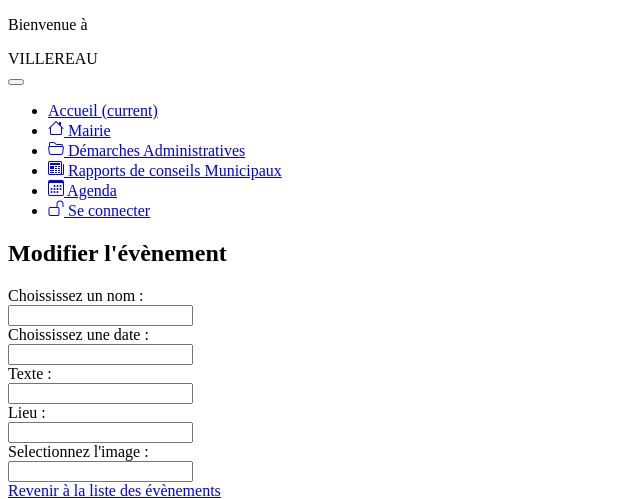
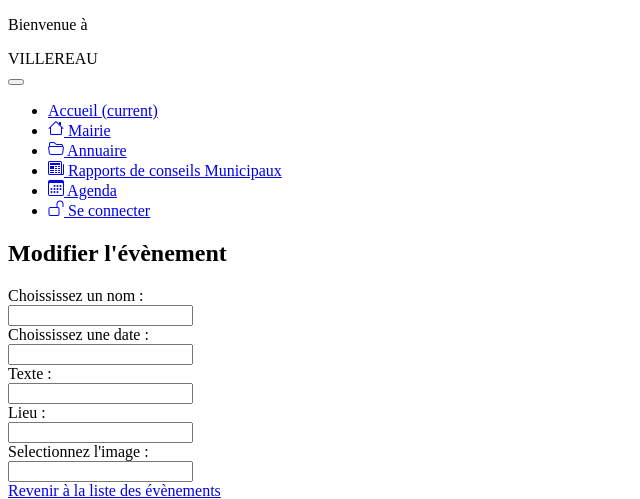
Before and after one commit to mayard689/Villereau, a Symfony app: template templates/event/edit.html.twig in a window 1280 px wide. Shown: the top 499 px of the page, without its empty margins (0-640 px from the left). Run offline with Twig, Linux system fonts and the light colour scheme; the template is opened without the code that fills it, so the values that code supplies are empty; form fields are guessed from the names that the template uses; some libraries are stand-ins or nearby versions.

Commit message:
update navbar to show the contact list (vcard) instead of 'administrative tasks'

```diff
--- a/templates/_navbar.html.twig
+++ b/templates/_navbar.html.twig
@@ -18,11 +18,11 @@
                 </a>
             </li>
             <li class="nav-item">
-                <a class="nav-link" href="#">
+                <a class="nav-link" href="{{ path('vcard_index') }}">
                     <svg width="1em" height="1em" viewBox="0 0 16 16" class="bi bi-folder2-open" fill="currentColor" xmlns="http://www.w3.org/2000/svg">
                         <path fill-rule="evenodd" d="M1 3.5A1.5 1.5 0 0 1 2.5 2h2.764c.958 0 1.76.56 2.311 1.184C7.985 3.648 8.48 4 9 4h4.5A1.5 1.5 0 0 1 15 5.5v.64c.57.265.94.876.856 1.546l-.64 5.124A2.5 2.5 0 0 1 12.733 15H3.266a2.5 2.5 0 0 1-2.481-2.19l-.64-5.124A1.5 1.5 0 0 1 1 6.14V3.5zM2 6h12v-.5a.5.5 0 0 0-.5-.5H9c-.964 0-1.71-.629-2.174-1.154C6.374 3.334 5.82 3 5.264 3H2.5a.5.5 0 0 0-.5.5V6zm-.367 1a.5.5 0 0 0-.496.562l.64 5.124A1.5 1.5 0 0 0 3.266 14h9.468a1.5 1.5 0 0 0 1.489-1.314l.64-5.124A.5.5 0 0 0 14.367 7H1.633z"/>
                     </svg>
-                    Démarches Administratives
+                    Annuaire
                 </a>
             </li>
             <li class="nav-item">
```
